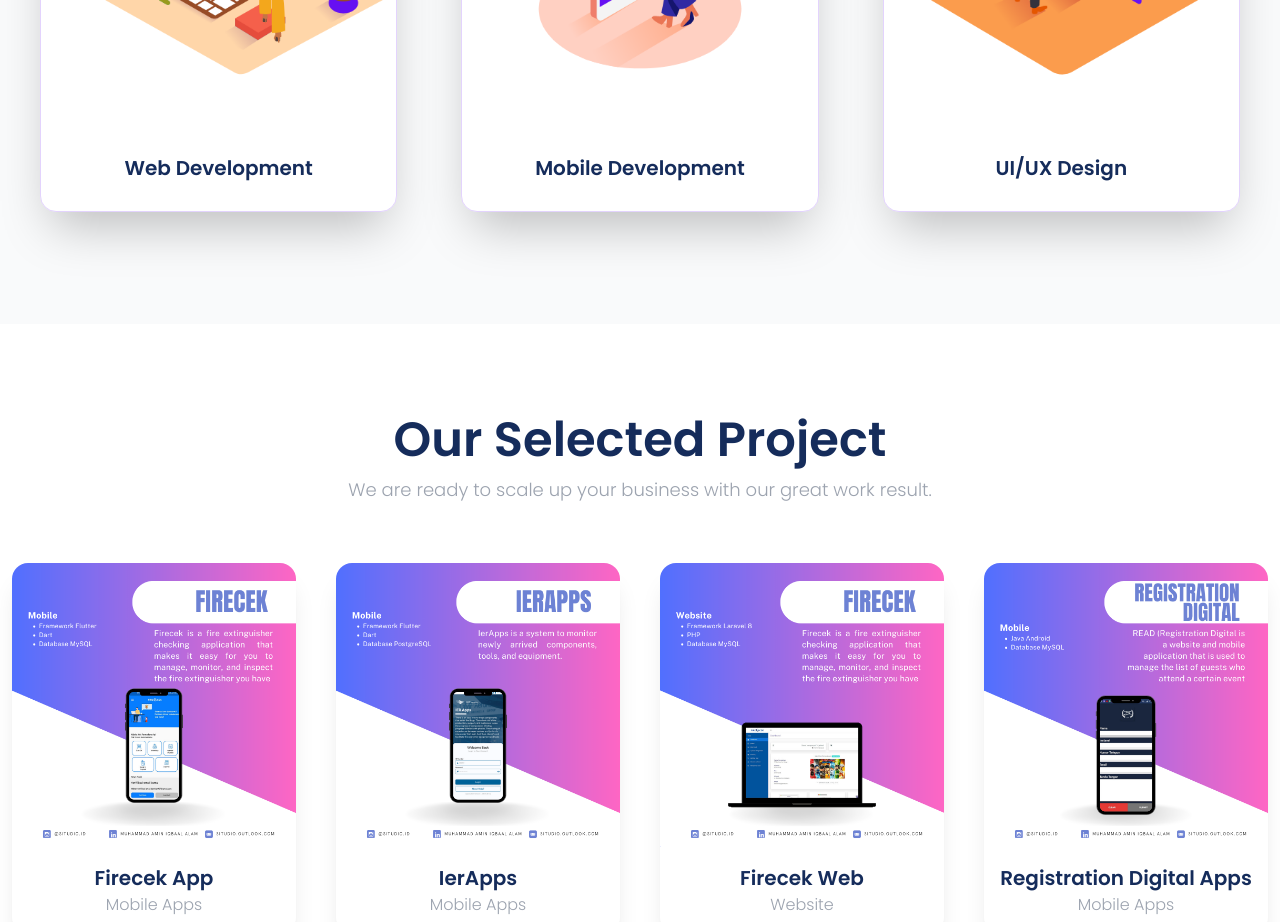
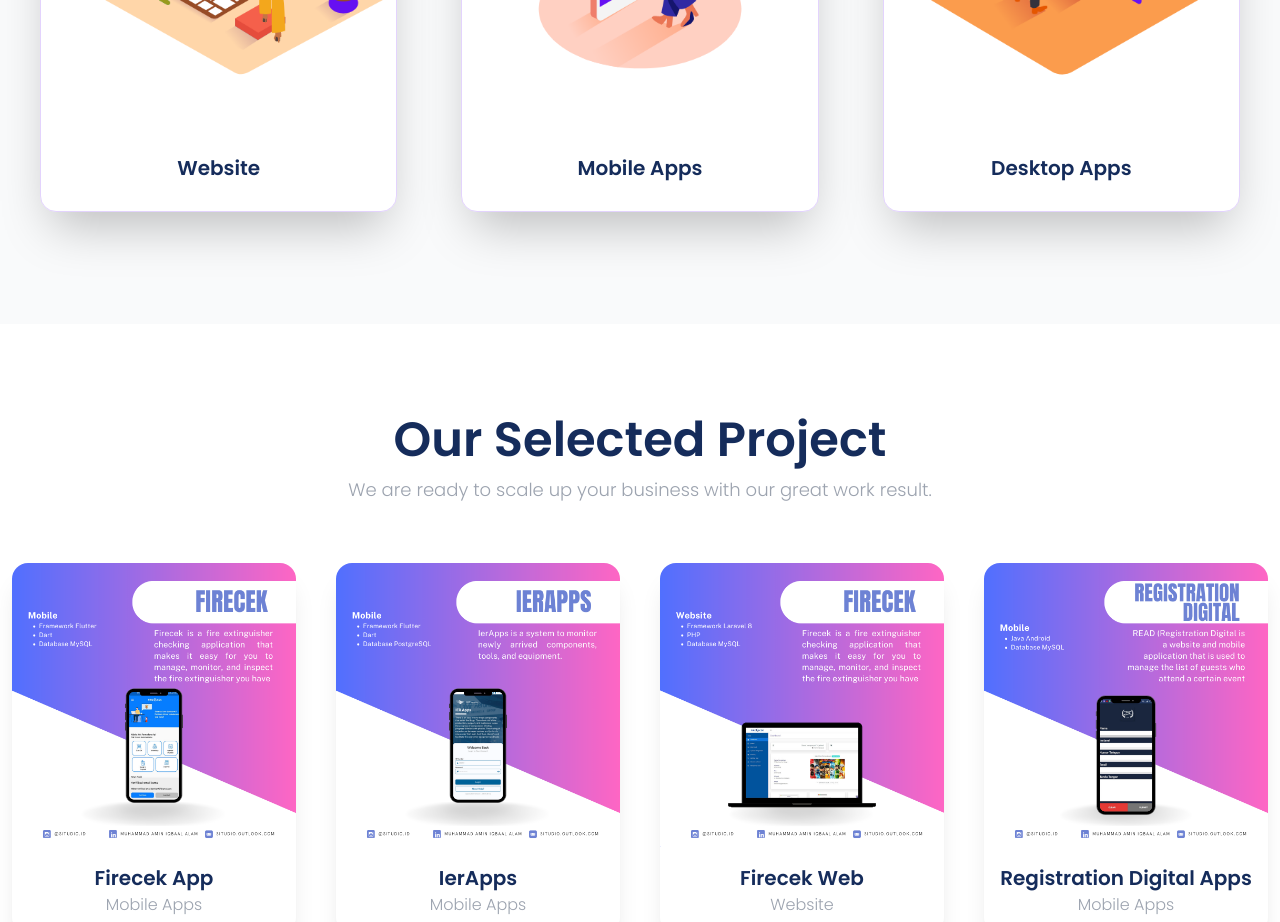
Before and after one commit to Aminiqbaal/situdio, a React (Create React App) app: page / in a window 1280 px wide. Shown: the part 1220-2142 px from the top of the page. Built offline with nearby package versions, Linux system fonts and the light colour scheme.

Commit message:
update our service

```diff
--- a/src/json/landingPageData.js
+++ b/src/json/landingPageData.js
@@ -60,17 +60,17 @@ import BRI from '../assets/images/TeamMembers/bri.png';
 
 export const Services = [
   {
-    title: 'Web Development',
+    title: 'Website',
     imageUrl: Web,
     animation: 'left',
   },
   {
-    title: 'Mobile Development',
+    title: 'Mobile Apps',
     imageUrl: Mobile,
     animation: 'up',
   },
   {
-    title: 'UI/UX Design',
+    title: 'Desktop Apps',
     imageUrl: UIUX,
     animation: 'right',
   }
```
